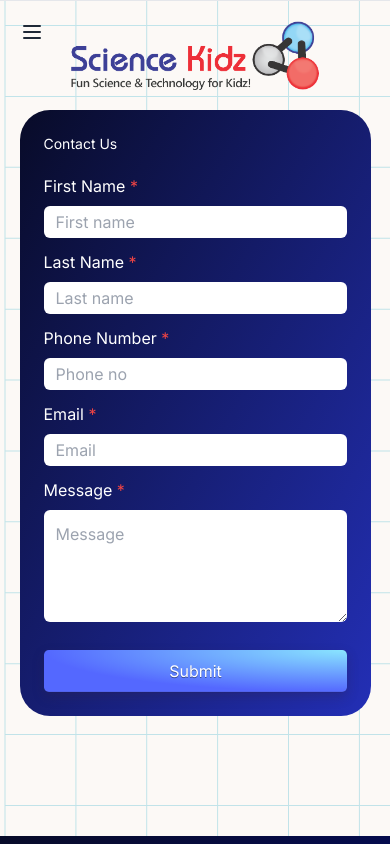
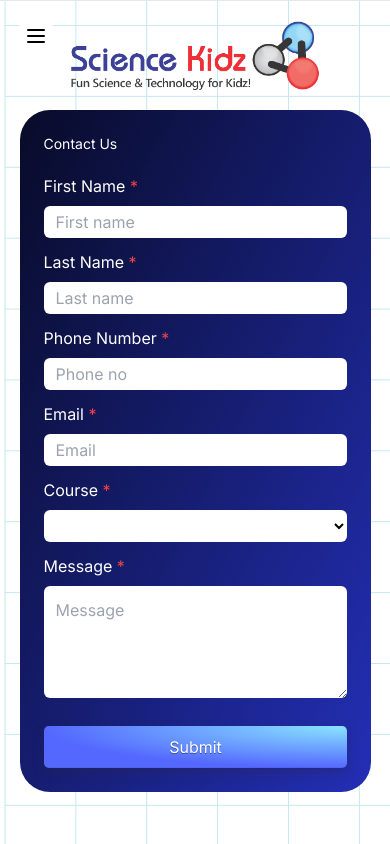
Before and after one commit to ManParekh/science-kidz, a Next.js app: page /contact-us in a window 390 px wide. Shown: the top 844 px of the page. Built offline with nearby package versions, Linux system fonts and the light colour scheme; no server answers.

Commit message:
0.0.6 ui Changes

```diff
--- a/action/action.ts
+++ b/action/action.ts
@@ -44,19 +44,6 @@ export async function sendUserMail(
   formData: FormData
 ): Promise<{ ok: boolean; success: boolean; status: number; message: string }> {
   try {
-    // const ip: string | null = headers().get("x-forwarded-for");
-
-    // if (!ip) {
-    //   throw new Error("Unable to get IP address");
-    // }
-
-    // const { success: limitReached } = await rateLimiting.limit(ip);
-
-    // if (limitReached) {
-    //   console.log("Limit reached", limitReached);
-    //   throw new Error("Limit Reached");
-    // }
-
     const studentName: string = formData.get("studentName") as string;
     const phoneNumber: string = formData.get("phoneNumber") as string;
     const email: string = formData.get("email") as string;
@@ -66,10 +53,10 @@ export async function sendUserMail(
     const mailOptions: IMailOptions = {
       from: {
         name: "Sciencekidz Inquiry",
-        address: "info@sciencekidz.in",
+        address: "skdzsrs@gmail.com",
       },
-      to: "man.parekh@gmail.com, info@sciencekidz.in",
-      subject: "Send Email using Nodemailer | Testing ✔",
+      to: "man.parekh@gmail.com, manish@sciencekidz.in, info@sciencekidz.in",
+      subject: "Inquiry mail",
       text: `New Mail from ${email}
             Student Details
             Name: ${studentName}
@@ -88,8 +75,8 @@ export async function sendUserMail(
             </div>`,
     };
 
-    await transporter.sendMail(mailOptions);
-
+    const res = await transporter.sendMail(mailOptions);
+    console.log("RES", res);
     return {
       ok: true,
       success: true,
@@ -261,39 +248,27 @@ export async function sendContactMail(formData: FormData): Promise<{
   message: string;
 }> {
   try {
-    // const ip: string | null = headers().get("x-forwarded-for");
-
-    // if (!ip) {
-    //   throw new Error("Unable to get IP address");
-    // }
-
-    // const { success: limitReached } = await rateLimiting.limit(ip);
-
-    // if (limitReached) {
-    //   console.log("Limit reached", limitReached);
-    //   throw new Error("Limit Reached");
-    // }
-
     const firstName: string = formData.get("firstName") as string;
     const lastName: string = formData.get("lastName") as string;
     const phoneNumber: string = formData.get("phoneNumber") as string;
     const email: string = formData.get("email") as string;
+    const course: string = formData.get("course") as string;
     const message: string = formData.get("message") as string;
 
     const mailOptions: IMailOptions = {
       from: {
         name: "Sciencekidz Inquiry",
-        address: "info@sciencekidz.in",
+        address: "skdzsrs@gmail.com",
       },
-      to: "man.parekh@gmail.com, info@sciencekidz.in",
-      subject: "Contact Us",
-      text: `New Mail from ${email}
+      to: "man.parekh@gmail.com, manish@sciencekidz.in, info@sciencekidz.in",
+      subject: "Contact Mail",
+      text: `New Mail from ${email} for ${course}
             Contact Us Details
             Name: ${firstName} ${lastName}
             Phone Number: ${phoneNumber}
             Message: ${message}`,
       html: `<div>
-              <h1>New Mail from ${email}</h1>
+              <h1>New Mail from ${email} for ${course}</h1>
               <br />
               <h4>Student Details</h4>
               <p>Name: ${firstName} ${lastName}</p>
--- a/app/layout.tsx
+++ b/app/layout.tsx
@@ -28,7 +28,7 @@ export default function RootLayout({
           <OuterNavbar />
           <MobileNav />
           <main
-            className="flex w-full flex-col items-center justify-center bg-[#fcf9f6]"
+            className="flex w-full flex-col items-center justify-center bg-[#ffffff]"
             style={{
               backgroundImage: `url("/bg-svg.svg")`,
               backgroundSize: "1920px 1080px",
--- a/app/page.tsx
+++ b/app/page.tsx
@@ -140,7 +140,7 @@ const SectionHeader = ({
   id: string;
 }) => (
   <h1
-    className="text-transparent text-lg md:text-4xl bg-clip-text font-bold bg-gradient-to-br from-[#080b28] to-[#232fb6] px-3 py-2 rounded-2xl mb-5"
+    className="text-transparent text-lg md:text-4xl bg-clip-text font-extrabold bg-gradient-to-br from-[#080b28] to-[#232fb6] px-3 py-2 rounded-2xl mb-5"
     id={id}
   >
     {children}
@@ -228,10 +228,12 @@ export default async function Home() {
               className="absolute object-contain z-20"
               height={200}
               width={700}
+              objectFit="center"
+              objectPosition="center"
             />
           </div>
         </div>
-        <div className="md:min-w-96 w-[300px] rounded-[30px] border-white bg-gradient-to-br from-[#080b28] to-[#232fb6] text-black bg-blue-600 z-20 mb-10">
+        <div className="md:min-w-96 w-[300px] rounded-[30px] border-white bg-gradient-to-br from-[#080b28] to-[#232fb6] text-black bg-blue-600 z-20 mb-10 shadow-xl">
           <MailForm />
         </div>
       </section>
--- a/components/contact-form.tsx
+++ b/components/contact-form.tsx
@@ -8,6 +8,7 @@ import { z } from "zod";
 
 import { getErrorMessage } from "@/lib/errorMessageHandler";
 import { sendContactMail } from "@/action/action";
+import { useState } from "react";
 
 export const ContactFormSchema = z.object({
   firstName: z.string().min(3, { message: "Student name is too short" }),
@@ -23,6 +24,7 @@ export const ContactFormSchema = z.object({
 export type MailFormType = z.infer<typeof ContactFormSchema>;
 
 export function ContactForm() {
+  const [selectCourse, setSelectCourse] = useState("");
   const {
     register,
     handleSubmit,
@@ -47,6 +49,7 @@ export function ContactForm() {
       formData.set("phoneNumber", data.phoneNumber);
       formData.set("email", data.email);
       formData.set("grade", data.grade);
+      formData.set("course", selectCourse);
       formData.set("message", data.message);
 
       const res = await sendContactMail(formData);
@@ -133,6 +136,36 @@ export function ContactForm() {
       </div>
 
       <div className="flex flex-col gap-2">
+        <label htmlFor="course" className="text-white">
+          Course <span className="text-red-500">*</span>
+        </label>
+        <select
+          name="course"
+          id="course"
+          className="h-8 sm:h-9 md:h-10 rounded-md bg-white px-3"
+          onChange={(e) => setSelectCourse(e.target.value)}
+        >
+          <option value=""></option>
+          <option value="Builder">Builder</option>
+          <option value="Tinkerer">Tinkerer</option>
+          <option value="Jr_Techie">Jr.Techie</option>
+          <option value="Tech_Explorer">Tech Explorer</option>
+          <option value="Tech_Maker">Tech Maker</option>
+          <option value="Pi_Champ">Pi Champ</option>
+          <option value="Computing_with_Arduino">Computing with arduino</option>
+          <option value="Block_coding_with_Scratch">
+            Block Coding with Scratch
+          </option>
+          <option value="Python_Coding">Python Coding</option>
+          <option value="Mobile_app_Design">Mobile App Design</option>
+          <option value="Java_Fundamentals">Java Fundamentals</option>
+          <option value="Python_AI_with_Computer_Vision">
+            Python AI with Computer Vision
+          </option>
+        </select>
+      </div>
+
+      <div className="flex flex-col gap-2">
         <label htmlFor="message" className="text-white">
           Message <span className="text-red-500">*</span>
         </label>
--- a/components/mobile-sidebar.tsx
+++ b/components/mobile-sidebar.tsx
@@ -15,13 +15,13 @@ export const MobileNav = () => {
   const { data: session } = useSession();
 
   return (
-    <div className="absolute top-0 left-0 z-50 w-full">
+    <div className="top-0 left-0 z-50 w-full fixed">
       <div className="flex items-center justify-between p-4 bg-transparent md:hidden">
-        <div className="h-6 w-6 absolute top-5 left-5" onClick={handleToggle}>
+        <div className="h-10 w-10 absolute top-4 left-4 rounded-full bg-white flex justify-center items-center" onClick={handleToggle}>
           {isOpen ? (
-            <CircleX className="text-gray-800 cursor-pointer" />
+            <CircleX className="text-black cursor-pointer" />
           ) : (
-            <Menu className="text-gray-800 cursor-pointer" />
+            <Menu className="text-black cursor-pointer" />
           )}
         </div>
       </div>
@@ -37,24 +37,24 @@ export const MobileNav = () => {
         }`}
       >
         <nav className="flex flex-col p-4">
-          <div>
+          <div className="text-white flex gap-1 flex-col">
             <Link href={"/"} onClick={handleToggle}>
-              <div className="block px-4 py-2 text-lg font-bold text-gray-800 hover:text-orange-500">
+              <div className="text-white bg-gradient-to-r from-blue-500 via-blue-600 to-blue-700 hover:bg-gradient-to-br focus:ring-4 focus:outline-none focus:ring-blue-300 dark:focus:ring-blue-800 shadow-lg shadow-blue-500/50 dark:shadow-lg dark:shadow-blue-800/80 font-medium rounded-lg text-sm px-5 py-2.5 text-center mr-2 mb-2">
                 HOME
               </div>
             </Link>
             <Link href={"/#courses"} onClick={handleToggle}>
-              <div className="block px-4 py-2 text-lg font-bold text-gray-800 hover:text-orange-500">
+              <div className="text-white bg-gradient-to-r from-blue-500 via-blue-600 to-blue-700 hover:bg-gradient-to-br focus:ring-4 focus:outline-none focus:ring-blue-300 dark:focus:ring-blue-800 shadow-lg shadow-blue-500/50 dark:shadow-lg dark:shadow-blue-800/80 font-medium rounded-lg text-sm px-5 py-2.5 text-center mr-2 mb-2">
                 COURSES
               </div>
             </Link>
             <Link href={"/#competitions"} onClick={handleToggle}>
-              <div className="block px-4 py-2 text-lg font-bold text-gray-800 hover:text-orange-500">
+              <div className="text-white bg-gradient-to-r from-blue-500 via-blue-600 to-blue-700 hover:bg-gradient-to-br focus:ring-4 focus:outline-none focus:ring-blue-300 dark:focus:ring-blue-800 shadow-lg shadow-blue-500/50 dark:shadow-lg dark:shadow-blue-800/80 font-medium rounded-lg text-sm px-5 py-2.5 text-center mr-2 mb-2">
                 COMPETITIONS
               </div>
             </Link>
             <Link href={"#gallery"} onClick={handleToggle}>
-              <div className="block px-4 py-2 text-lg font-bold text-gray-800 hover:text-orange-500">
+              <div className="text-white bg-gradient-to-r from-blue-500 via-blue-600 to-blue-700 hover:bg-gradient-to-br focus:ring-4 focus:outline-none focus:ring-blue-300 dark:focus:ring-blue-800 shadow-lg shadow-blue-500/50 dark:shadow-lg dark:shadow-blue-800/80 font-medium rounded-lg text-sm px-5 py-2.5 text-center mr-2 mb-2">
                 GALLERY
               </div>
             </Link>
@@ -62,17 +62,17 @@ export const MobileNav = () => {
               href={session?.user.email ? "/upload" : "/admin-login"}
               onClick={handleToggle}
             >
-              <div className="block px-4 py-2 text-lg font-bold text-gray-800 hover:text-orange-500">
+              <div className="text-white bg-gradient-to-r from-blue-500 via-blue-600 to-blue-700 hover:bg-gradient-to-br focus:ring-4 focus:outline-none focus:ring-blue-300 dark:focus:ring-blue-800 shadow-lg shadow-blue-500/50 dark:shadow-lg dark:shadow-blue-800/80 font-medium rounded-lg text-sm px-5 py-2.5 text-center mr-2 mb-2">
                 {session?.user.email ? "UPLOAD" : "LOGIN"}
               </div>
             </Link>
             <Link href={"contact-us"} onClick={handleToggle}>
-              <div className="block px-4 py-2 text-lg font-bold text-gray-800 hover:text-orange-500">
+              <div className="text-white bg-gradient-to-r from-blue-500 via-blue-600 to-blue-700 hover:bg-gradient-to-br focus:ring-4 focus:outline-none focus:ring-blue-300 dark:focus:ring-blue-800 shadow-lg shadow-blue-500/50 dark:shadow-lg dark:shadow-blue-800/80 font-medium rounded-lg text-sm px-5 py-2.5 text-center mr-2 mb-2">
                 CONTACT US
               </div>
             </Link>
             <Link href={"about"} onClick={handleToggle}>
-              <div className="block px-4 py-2 text-lg font-bold text-gray-800 hover:text-orange-500">
+              <div className="text-white bg-gradient-to-r from-blue-500 via-blue-600 to-blue-700 hover:bg-gradient-to-br focus:ring-4 focus:outline-none focus:ring-blue-300 dark:focus:ring-blue-800 shadow-lg shadow-blue-500/50 dark:shadow-lg dark:shadow-blue-800/80 font-medium rounded-lg text-sm px-5 py-2.5 text-center mr-2 mb-2">
                 ABOUT
               </div>
             </Link>
--- a/components/type-animation.tsx
+++ b/components/type-animation.tsx
@@ -4,7 +4,7 @@ import { TypeAnimation } from "react-type-animation";
 
 export function TypeAnimationComponent() {
   return (
-    <div className="w-full mb-5 text-lg lg:text-3xl roboto-regular font-semibold">
+    <div className="w-full h-24 mb-5 text-lg lg:text-3xl roboto-regular font-semibold">
       <TypeAnimation
         sequence={[
           "From Play to Proficiency: Nurturing Young Innovators in Robotics and AI.",
```
Also changed, not shown: components/competitions.tsx (+9 -8 lines), components/course-card.tsx (+7 -1 lines), components/footer.tsx (+11 -0 lines), components/navbar.tsx (+4 -4 lines), public/robocrate.png (added).
